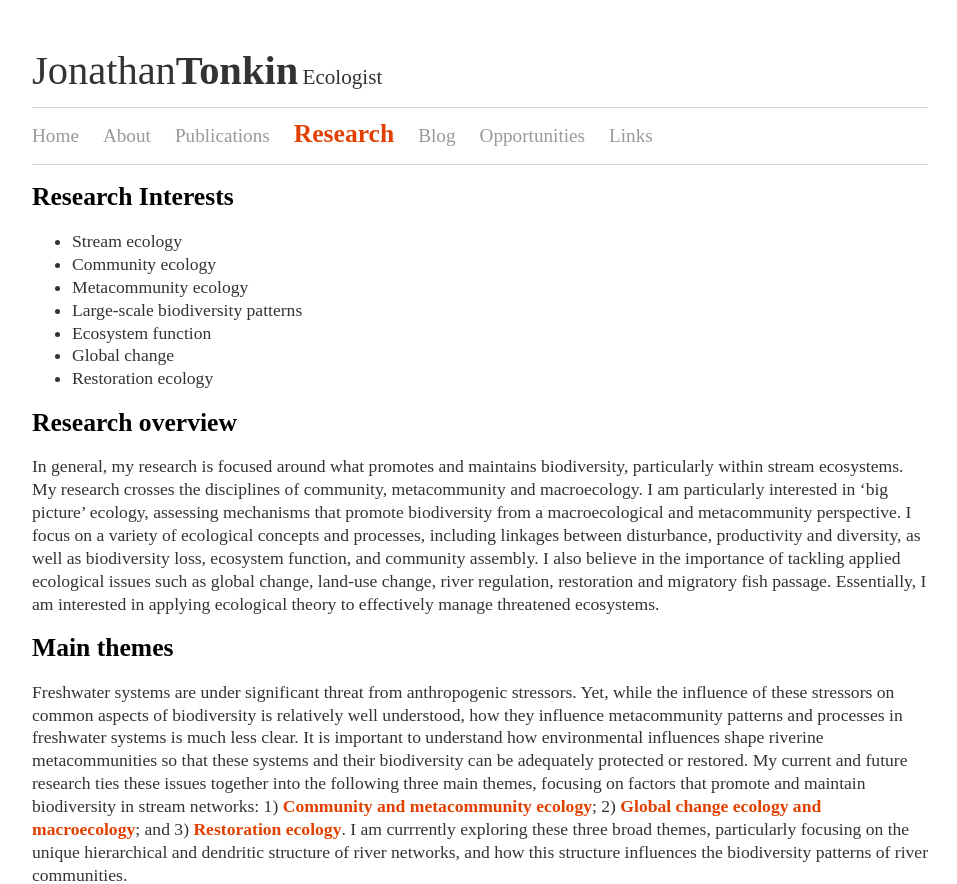
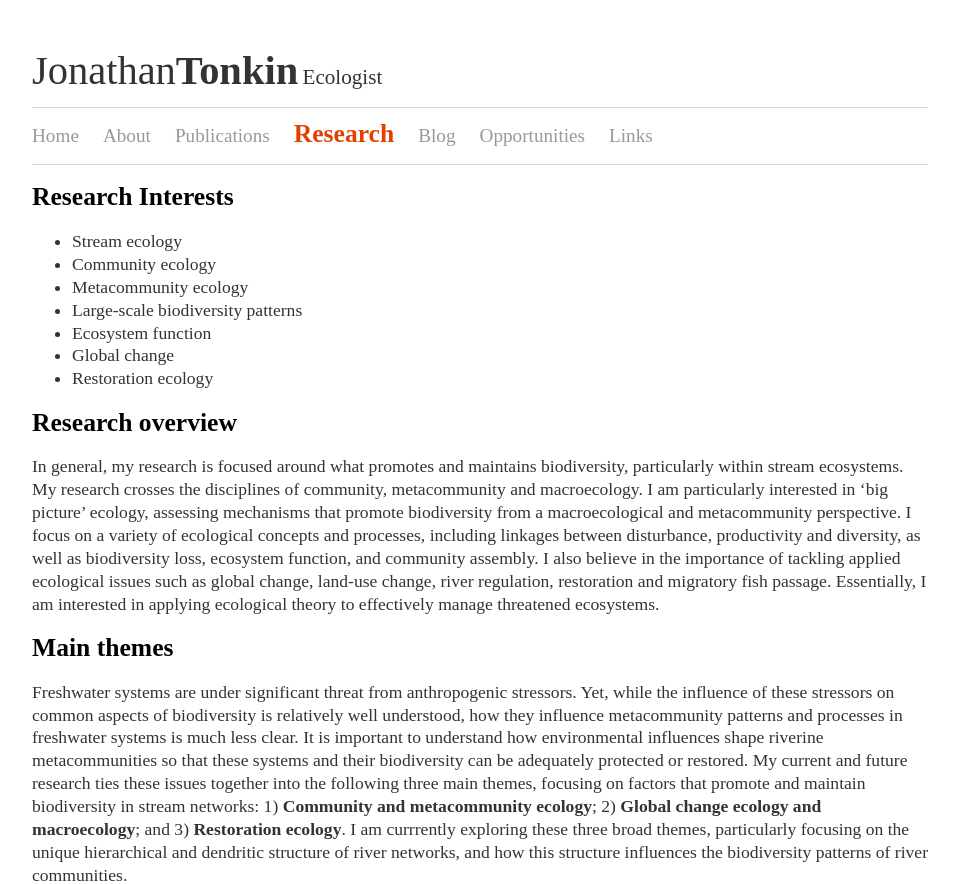
Before and after one commit to jdtonkin/jdtonkin.github.io, a Jekyll site: the page built from Research/index.md, in a window 1280 px wide. Shown: the top 884 px of the page, without its empty margins (160-1117 px from the left). Built offline with Jekyll 4.4.1, drawn with Linux system fonts in a browser that asks for light colours; nearby versions of some CDN libraries; some web fonts are replaced; grey boxes are pictures that could not be loaded.

Commit message:
Update index.md

```diff
--- a/Research/index.md
+++ b/Research/index.md
@@ -17,7 +17,7 @@ title: Research
 In general, my research is focused around what promotes and maintains biodiversity, particularly within stream ecosystems. My research crosses the disciplines of community, metacommunity and macroecology. I am particularly interested in ‘big picture’ ecology, assessing mechanisms that promote biodiversity from a macroecological and metacommunity perspective. I focus on a variety of ecological concepts and processes, including linkages between disturbance, productivity and diversity, as well as biodiversity loss, ecosystem function, and community assembly. I also believe in the importance of tackling applied ecological issues such as global change, land-use change, river regulation, restoration and migratory fish passage. Essentially, I am interested in applying ecological theory to effectively manage threatened ecosystems.
 
 #Main themes
-Freshwater systems are under significant threat from anthropogenic stressors. Yet, while the influence of these stressors on common aspects of biodiversity is relatively well understood, how they influence metacommunity patterns and processes in freshwater systems is much less clear. It is important to understand how environmental influences shape riverine metacommunities so that these systems and their biodiversity can be adequately protected or restored. My current and future research ties these issues together into the following three main themes, focusing on factors that promote and maintain biodiversity in stream networks: 1) **<span style="color:#e14000">Community and metacommunity ecology</span>**; 2) **<span style="color:#e14000">Global change ecology and macroecology</span>**; and 3) **<span style="color:#e14000">Restoration ecology</span>**. I am currrently exploring these three broad themes, particularly focusing on the unique hierarchical and dendritic structure of river networks, and how this structure influences the biodiversity patterns of river communities.
+Freshwater systems are under significant threat from anthropogenic stressors. Yet, while the influence of these stressors on common aspects of biodiversity is relatively well understood, how they influence metacommunity patterns and processes in freshwater systems is much less clear. It is important to understand how environmental influences shape riverine metacommunities so that these systems and their biodiversity can be adequately protected or restored. My current and future research ties these issues together into the following three main themes, focusing on factors that promote and maintain biodiversity in stream networks: 1) **Community and metacommunity ecology**; 2) **Global change ecology and macroecology**; and 3) **Restoration ecology**. I am currrently exploring these three broad themes, particularly focusing on the unique hierarchical and dendritic structure of river networks, and how this structure influences the biodiversity patterns of river communities.
 
 
 <a href="http://www.mendeley.com/profiles/jonathan-tonkin/"><img border="0" src="http://www.mendeley.com/embed/icon/2/red/small" alt="Jonathan Tonkin's bibliography"/></a>
```
